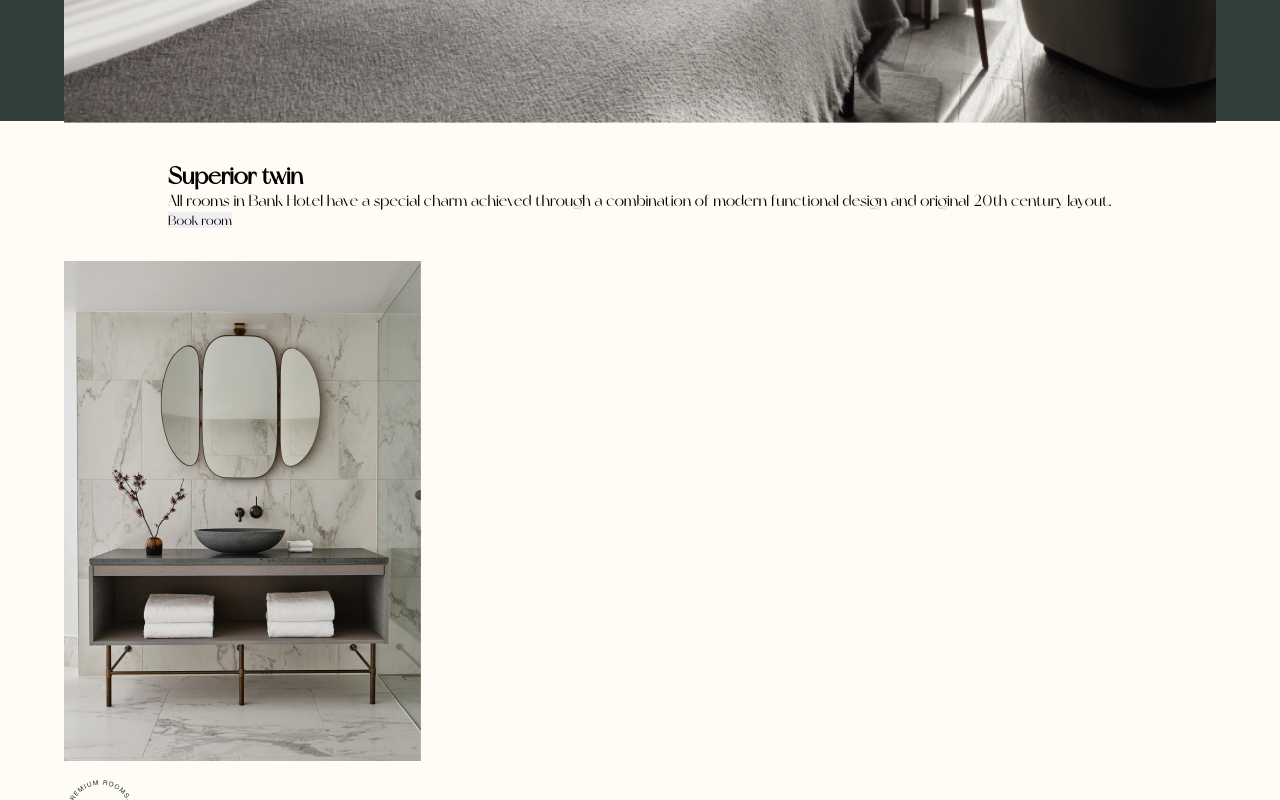
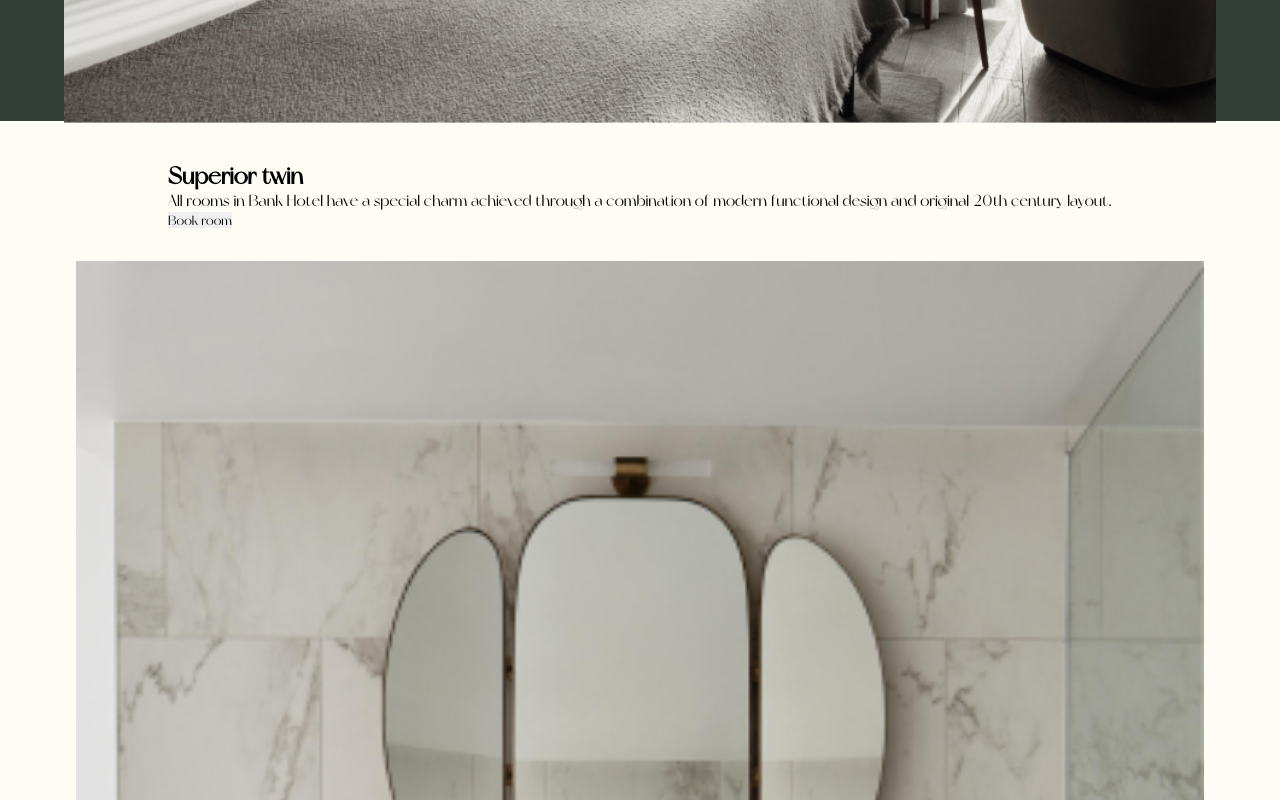
Before and after one commit to gift56/Fullstack-HotelWebsite, a React (Create React App) app: page /rooms in a window 1280 px wide. Shown: the part 1960-2760 px from the top of the page. Built offline with nearby package versions, Linux system fonts and the light colour scheme.

Commit message:
working on some stuff

```diff
--- a/src/styles/RoomStyle/RoomOptions.styled.js
+++ b/src/styles/RoomStyle/RoomOptions.styled.js
@@ -11,7 +11,7 @@ export const OptionArea = styled.div`
   display: flex;
   flex-direction: column;
   align-items: center;
-  justify-content: flex-start;
+  justify-content: center;
   gap: 2rem;
   .imageCon {
     display: none;
@@ -20,4 +20,16 @@ export const OptionArea = styled.div`
 
 export const OptionLeftArea = styled.div``;
 
-export const OptionRightArea = styled.div``;
+export const OptionRightArea = styled.div`
+  display: flex;
+  flex-direction: column;
+  align-items: center;
+  justify-content: center;
+  gap: 2rem;
+  .Images {
+    width: 98%;
+    img {
+      width: 100%;
+    }
+  }
+`;
```
